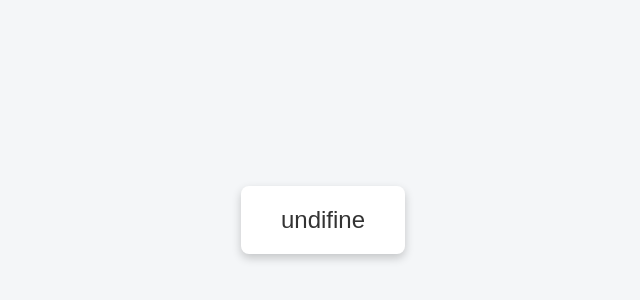
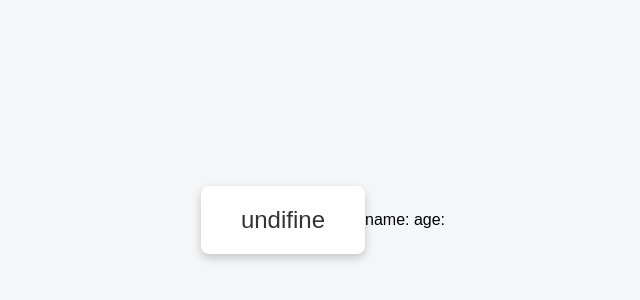
Before and after one commit to educationstudent111111-cmyk/student-management, a plain HTML site: page index.html in a window 1280 px wide. Shown: the part 180-480 px from the top of the page, without its empty margins (317-957 px from the left). Drawn offline with Linux system fonts and the light colour scheme.

Commit message:
add student form

```diff
--- a/index.html
+++ b/index.html
@@ -8,6 +8,10 @@
 </head>
 <body>
     <p>undifine</p>
+    <form >
+        name:
+        age:
+    </form>
 
 </body>
 </html>
```
